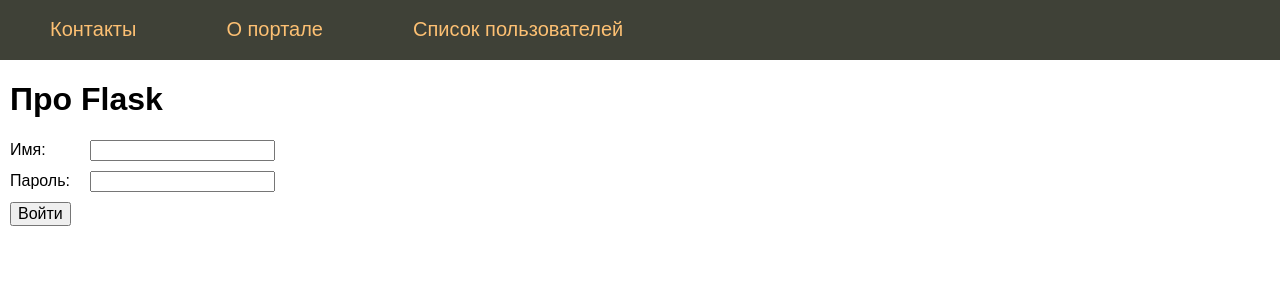
After one commit to trugal/who_is_your_colleague, a Flask app: template whoisitemployee/templates/login.html in a window 1280 px wide. The commit adds this page. Shown: the top 300 px of the page. Run offline with Flask 2, Linux system fonts and the light colour scheme; the template is opened without the code that fills it, so the values that code supplies are empty.

Commit message:
Add files via upload

```diff
--- a/whoisitemployee/static/css/styles.css
+++ b/whoisitemployee/static/css/styles.css
@@ -49,3 +49,11 @@ div.content {margin: 10px;}
 .form-contact input[type=submit], textarea {font-size: 16px;}
 
 .flash {padding: 10px;}
+.flash.success {
+    border: 1px solid #21DB56;
+    background: #AEFFC5;
+}
+.flash.error {
+    border: 1px solid #FF4343;
+    background: #FF9C9C;
+}
--- a/whoisitemployee/templates/base.html
+++ b/whoisitemployee/templates/base.html
@@ -15,9 +15,9 @@
 {% block content -%}
     {% block mainmenu -%}
 <ul class="mainmenu">
-    {% for m in menu -%}
-    <li><a href="{{m.url}}">{{m.name}}</a></li>
-    {% endfor -%}
+    <li><a href="{{url_for('contact')}}">Контакты</a></li>
+    <li><a href="{{url_for('about')}}">О портале</a></li>
+    <li><a href="{{url_for('userbase')}}">Список пользователей</a></li>
 </ul>
     {% endblock mainmenu %}
 <div class="clear"></div>
--- a/whoisitemployee/templates/contact.html
+++ b/whoisitemployee/templates/contact.html
@@ -2,6 +2,9 @@
 
 {% block content %}
 {{ super() }}
+{% for cat, msg in get_flashed_messages(True)%}
+<div class="flash {{cat}}">{{msg}}</div>
+{% endfor %}
 <form action="/contact" method="post" class="form-contact">
   <p><label>Имя: </label><input type="text" name="username" value="" required/></p>
   <p><label>Email: </label><input type="text" name="email" value="" required/></p>
--- /dev/null
+++ b/whoisitemployee/templates/login.html
@@ -0,0 +1,10 @@
+{% extends 'base.html' %}
+
+{% block content %}
+{{ super() }}
+<form action="/login" method="post" class="form-contact">
+<p><label>Имя: </label><input type="text" name="username" value="" required/></p>
+<p><label>Пароль: </label><input type="text" name="psw" value="" required/></p>
+<p><input type="submit" value="Войти"/> </p>
+</form>
+{% endblock content %}
--- /dev/null
+++ b/whoisitemployee/templates/page404.html
@@ -0,0 +1,6 @@
+{% extends 'base.html' %}
+
+{% block content %}
+{{ super() }}
+<p> Страница не найдена, вернуться на <a href="{{url_for('index')}}"> главную</a> страницу</p>
+{% endblock content %}
```
Also changed, not shown: whoisitemployee/templates/userprofile.html (added, +9 -0 lines), whoisitemployee/templates/usersbase.html (added, +10 -0 lines).
